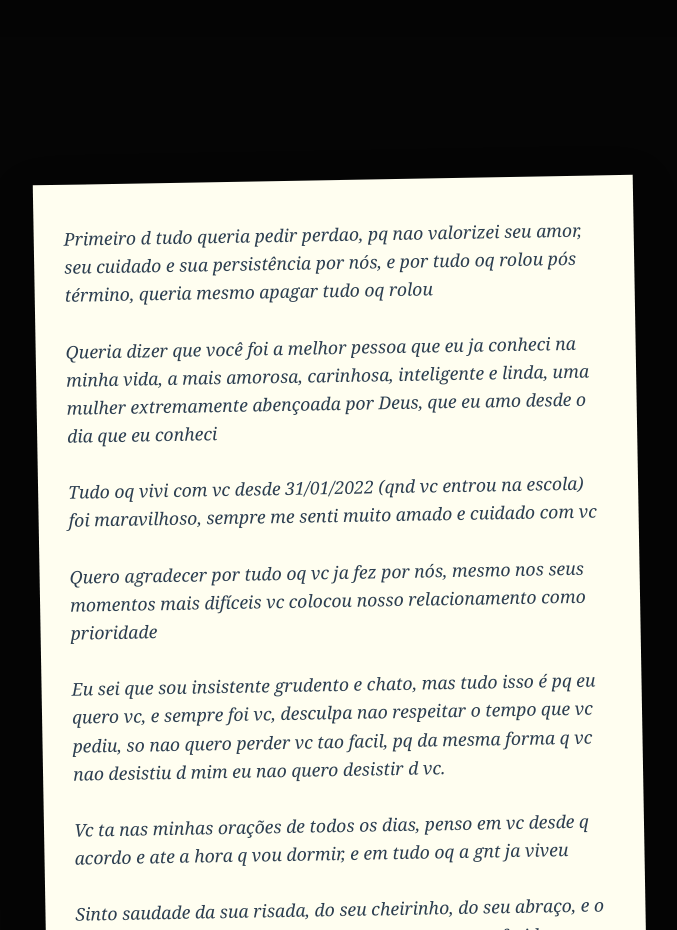
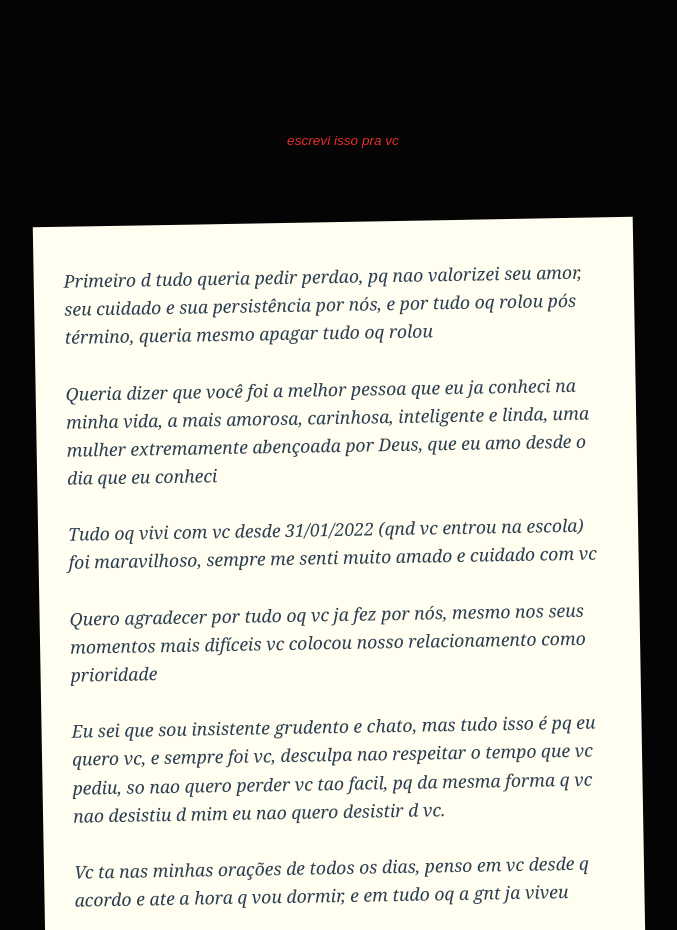
Before and after one commit to MuriloMendes7/surpresa, a React (Vite) app in the folder frontend/amor/: page / in a window 1280 px wide. Shown: the part 9480-10410 px from the top of the page, without its empty margins (297-974 px from the left). Built offline with nearby package versions, Linux system fonts and the light colour scheme.

Commit message:
Site finalizado2

```diff
--- a/frontend/amor/src/App.css
+++ b/frontend/amor/src/App.css
@@ -201,6 +201,16 @@
   to { opacity: 1; transform: translateY(0); }
 }
 
+.note-text {
+  color: #ff3333;
+  font-size: 0.85rem;
+  text-align: center;
+  margin: 10px 0;
+  width: 100%;
+  font-style: italic;
+  opacity: 0.9;
+}
+
 @media (max-width: 768px) {
   .hero h1 { font-size: 1.2rem; }
   .memory-text { font-size: 1.3rem; }
--- a/frontend/amor/src/App.jsx
+++ b/frontend/amor/src/App.jsx
@@ -81,6 +81,8 @@ function App() {
       <VideoSection
         videoSrc={romanticVideo}
       />
+
+      <p className="note-text">escrevi isso pra vc</p>
 
       <LetterSection />
 
```
Also changed, not shown: 2 other files (tests, documents, lock files or other folders).
